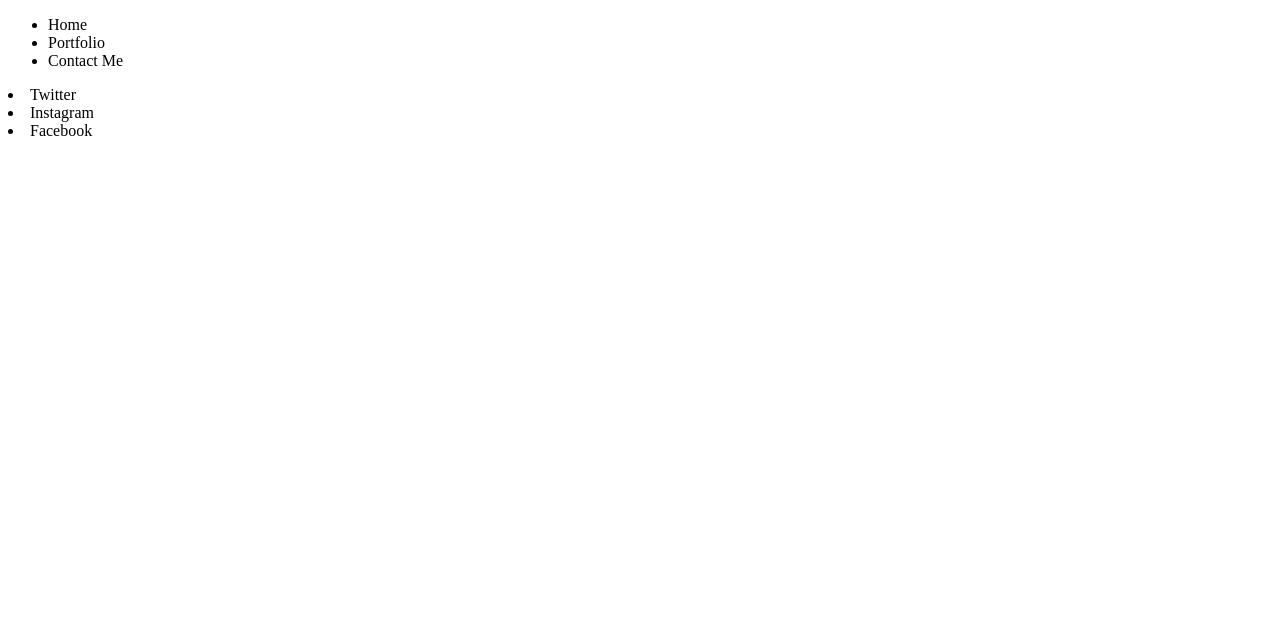
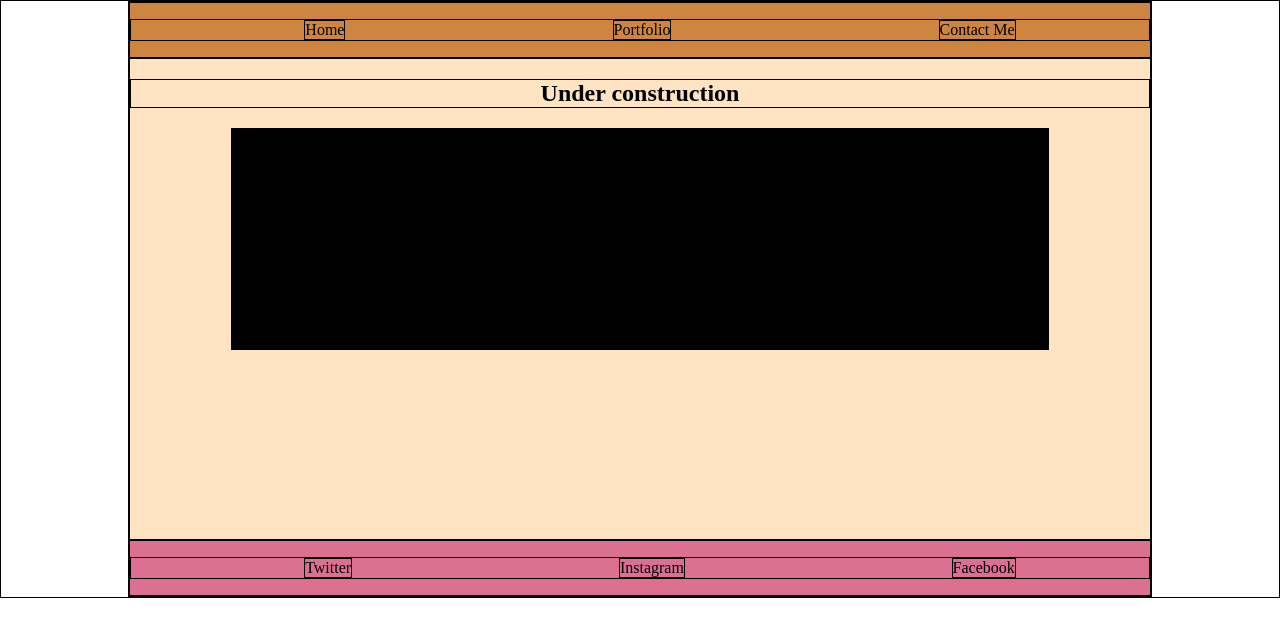
Before and after one commit to Garrett-CM/DolceDesign, a plain HTML site: page index.html in a window 1280 px wide. Drawn offline with Linux system fonts and the light colour scheme.

Commit message:
wireframe layout for desktop

```diff
--- a/index.html
+++ b/index.html
@@ -16,11 +16,15 @@
         </ul>
     </nav>
     <main>
+        <h2>Under construction</h2>
+        <div> </div>
     </main>
     <footer>
-        <li>Twitter</li>
-        <li>Instagram</li>
-        <li>Facebook</li>
-    </footer>
+        <ul>
+            <li>Twitter</li>
+            <li>Instagram</li>
+            <li>Facebook</li>
+        </ul>
+        </footer>
 </body>
 </html>
--- a/styles.css
+++ b/styles.css
@@ -0,0 +1,35 @@
+*{
+    border: 1px solid black;
+}
+
+body{
+    width: 80%;
+    margin: auto;
+    text-align: center;
+}
+
+ul{
+    display: flex;
+    list-style: none;
+    justify-content: space-around;
+}
+
+main{
+    height: 60vh;
+    background-color: bisque;
+}
+
+nav{
+    background-color: peru;
+}
+footer{
+    background-color: palevioletred;
+}
+
+main > div{
+    padding-top: 100px;
+    margin: auto;
+    width: 80%;
+    height: 120px;
+    background-color: black;
+}
```
